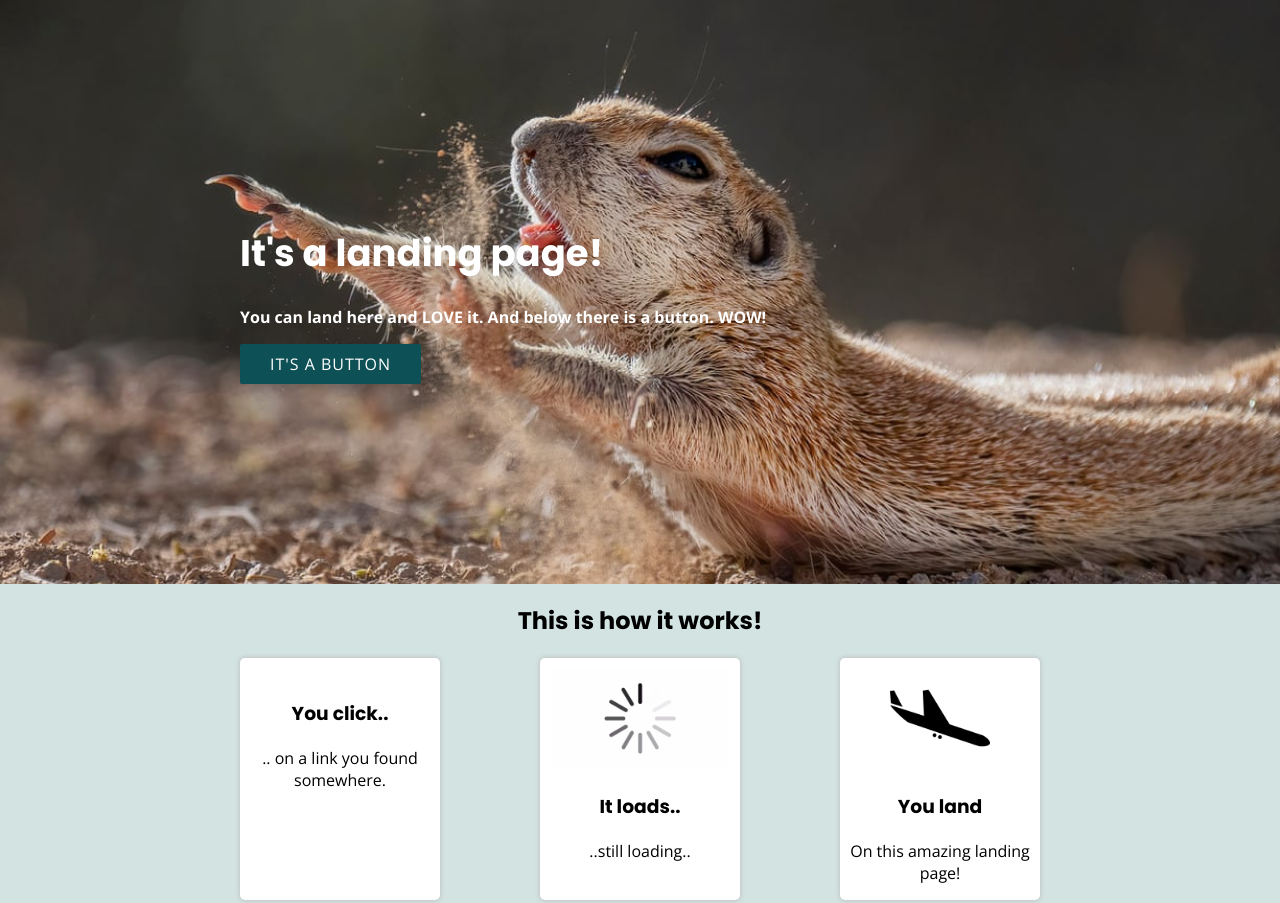
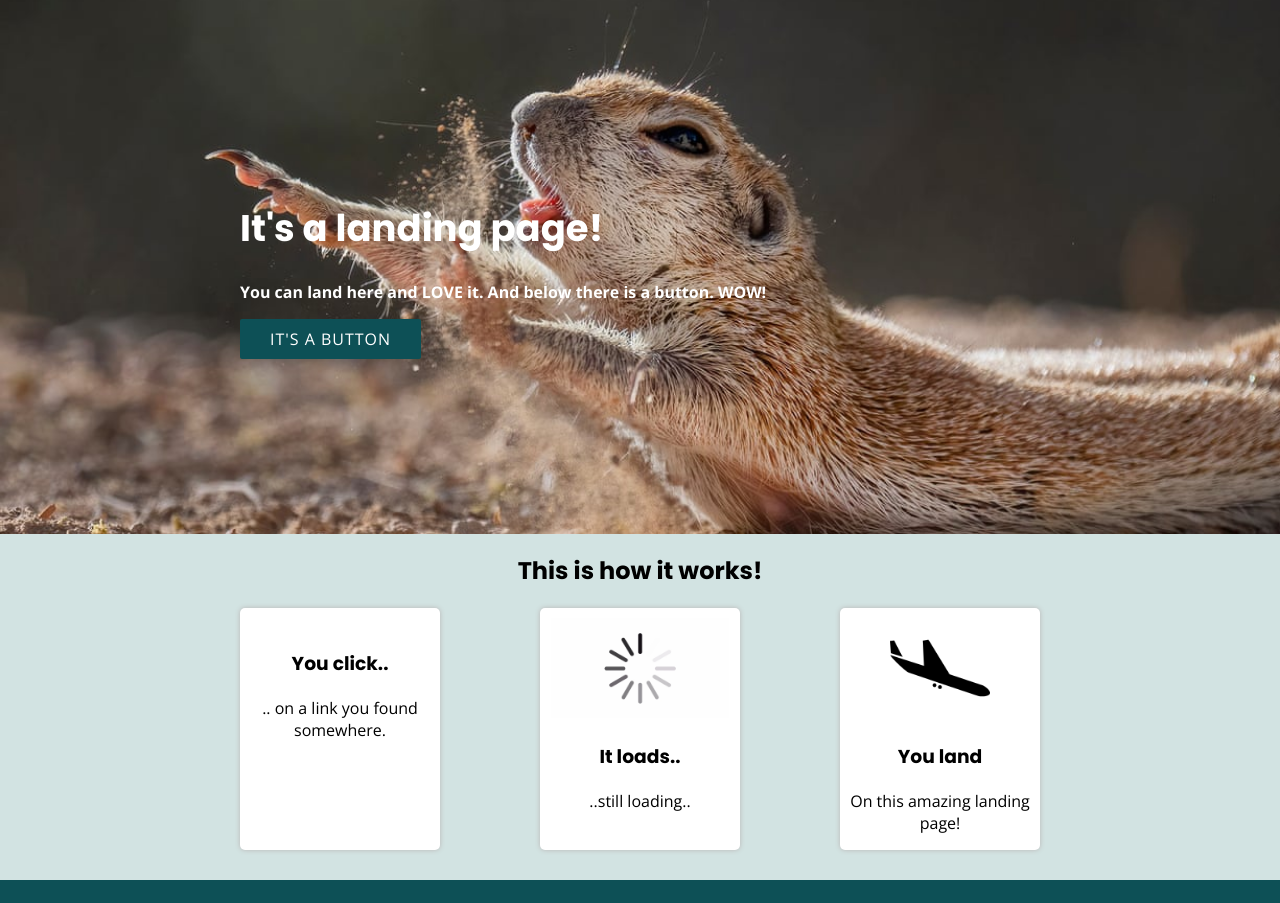
Before and after one commit to AnjaGberg/landing, a plain HTML site: page index.html in a window 1280 px wide. Shown: the top 903 px of the page. Drawn offline with nearby package versions, Linux system fonts and the light colour scheme.

Commit message:
Update banner.css

```diff
--- a/css/components/banner.css
+++ b/css/components/banner.css
@@ -2,7 +2,7 @@
   background-image: url(../../images/1920.jpg);
   background-size: cover;
   background-position: center;
-  padding: 200px 0;
+  padding: 175px 0;
 }
 
 .banner h1 {
```
